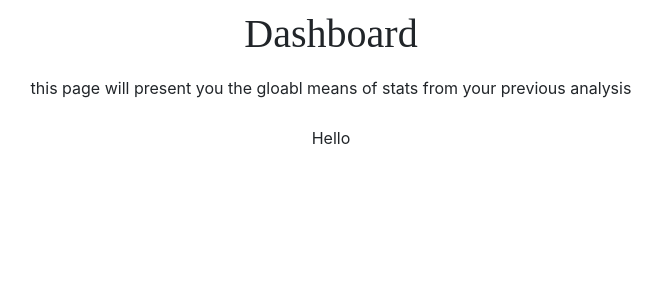
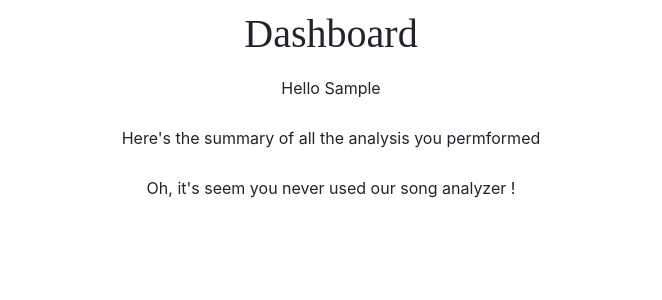
Before and after one commit to HE-Arc/Synai, a Django app: page / in a window 1280 px wide. Shown: the part 56-356 px from the top of the page, without its empty margins (309-971 px from the left). Run offline with Django 3.2, Linux system fonts and the light colour scheme; the visitor is signed in with stand-in values (Sample User, id 1); some libraries are stand-ins or nearby versions; some web fonts are replaced.

Commit message:
dashboard template

```diff
--- a/synaiapp/templates/dashboard.html
+++ b/synaiapp/templates/dashboard.html
@@ -7,10 +7,28 @@
             <h1>Dashboard</h1>
         </div>
         <div class="row justify-content-center">
-            <p>this page will present you the gloabl means of stats from your previous analysis</p>
+            <p>Hello {{ user.first_name }}</p>
         </div>
         <div class="row justify-content-center">
-            <p>Hello {{ username }}</p>
+            <p>Here's the summary of all the analysis you permformed</p>
         </div>
+        {% if summary == None %}
+        <div class="row justify-content-center">
+            <p>Oh, it's seem you never used our song analyzer !</p>
+        </div>
+        {% else %}
+        <div class="row justify-content-center">
+            <ul>
+                <li>Acousticness: {{summary.acousticness}}</li>
+                <li>Danceability: {{summary.danceability}}</li>
+                <li>Energy: {{summary.energy}}</li>
+                <li>Instrumentalness: {{summary.instrumentalness}}</li>
+                <li>Liveness: {{summary.liveness}}</li>
+                <li>Valence: {{summary.valence}}</li>
+                <li>Speechiness: {{summary.speechiness}}</li>
+                <li>Tempo: {{summary.tempo}}</li>
+            </ul>
+        </div>
+        {% endif %}
     </div>
 {% endblock %}
--- a/synaiapp/views.py
+++ b/synaiapp/views.py
@@ -49,5 +49,4 @@
             "username": "username spotify",
             "summary" : Analysis.getUserSummary(self.request.user)
             }
-
         return render(request, DashboardView.template_name, context)
```
